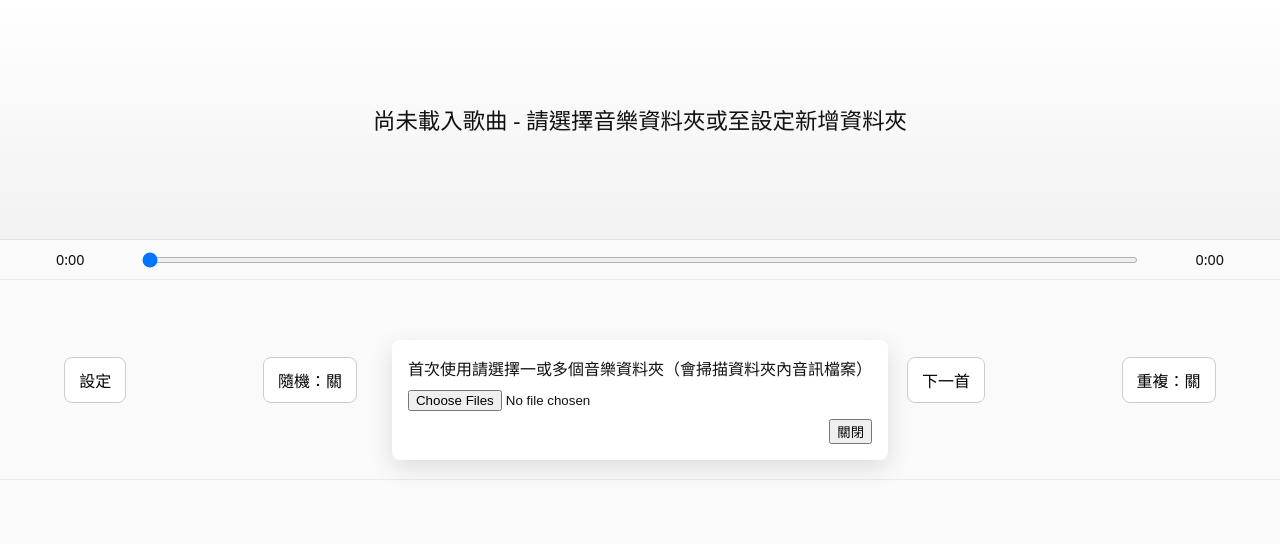
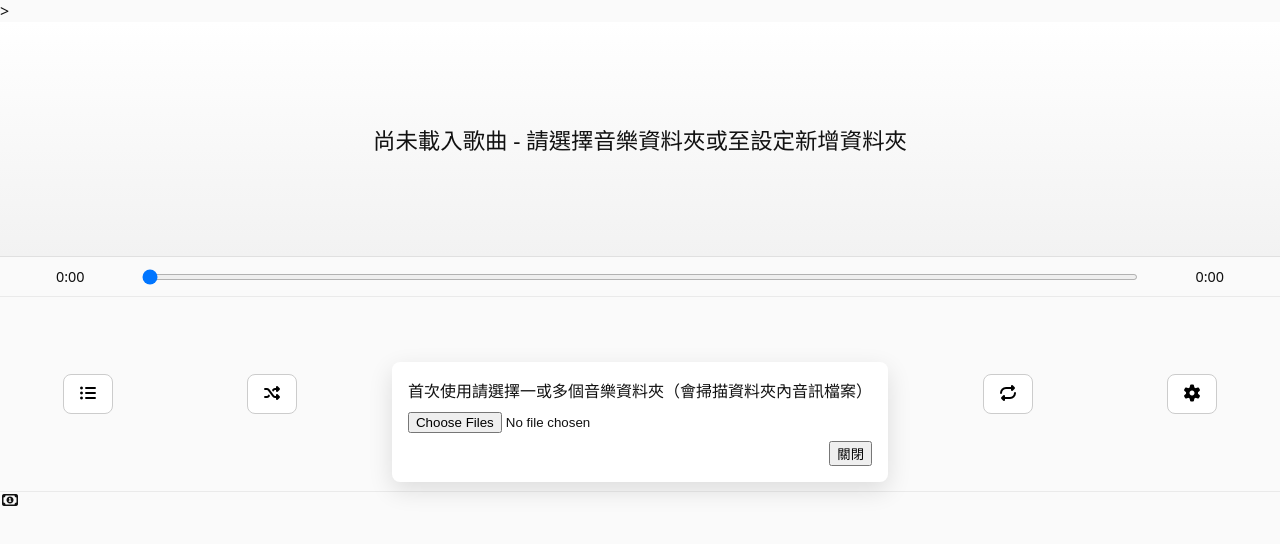
Before and after one commit to luckypig3400/MultiTracksMusicApp, a plain HTML site: page index.html in a window 1280 px wide. Drawn offline with Linux system fonts and the light colour scheme.

Commit message:
misc: 把按鈕文字改成fa-icon

```diff
--- a/app.js
+++ b/app.js
@@ -85,12 +85,12 @@ function setUpUIEvents() {
   document.getElementById('btn-prev').addEventListener('click', previousTrack);
   document.getElementById('btn-random').addEventListener('click', () => {
     isRandom = !isRandom;
-    document.getElementById('btn-random').innerText = isRandom ? "隨機：開" : "隨機：關";
+    document.getElementById('btn-random').innerHTML = isRandom ? '<i class="fa-solid fa-shuffle" style="color: gold;">' : '<i class="fa-solid fa-shuffle">';// on/off
   });
   document.getElementById('btn-repeat').addEventListener('click', () => {
     repeatMode = (repeatMode + 1) % 3;
-    const text = repeatMode === 0 ? "重複：關" : (repeatMode === 1 ? "重複：單曲" : "重複：清單");
-    document.getElementById('btn-repeat').innerText = text;
+    const text = repeatMode === 0 ? '<i class="fa-solid fa-repeat"></i>' : (repeatMode === 1 ? '<i class="fa-solid fa-repeat" style="color: gold;">&nbsp;1</i>' : '<i class="fa-solid fa-repeat" style="color: gold;">A</i>'); // 重複：關/單曲/清單
+    document.getElementById('btn-repeat').innerHTML = text;
   });
 
   const nameEl = document.getElementById('music-name');
@@ -414,13 +414,13 @@ function playPause() {
   const first = audioElements[0];
   if (first.paused) {
     audioElements.forEach(a => a.play().catch(e => console.warn("play error", e)));
-    document.getElementById('btn-play').innerText = "暫停";
+    document.getElementById('btn-play').innerHTML = '<i class="fa-solid fa-pause"></i>';
     // 使用者手動播放也要啟動同步檢查
     if (initialSyncTimeoutId) clearTimeout(initialSyncTimeoutId);
     initialSyncTimeoutId = setTimeout(() => { syncCheckAndFix(); syncIntervalId = setInterval(() => { if (!audioElements[0].paused) syncCheckAndFix(); }, 5000); }, 200);
   } else {
     audioElements.forEach(a => a.pause());
-    document.getElementById('btn-play').innerText = "播放";
+    document.getElementById('btn-play').innerHTML = '<i class="fa-solid fa-play"></i>';
     if (syncIntervalId) { clearInterval(syncIntervalId); syncIntervalId = null; }
     if (initialSyncTimeoutId) { clearTimeout(initialSyncTimeoutId); initialSyncTimeoutId = null; }
   }
--- a/index.html
+++ b/index.html
@@ -4,6 +4,7 @@
 <meta charset="utf-8" />
 <meta name="viewport" content="width=device-width,initial-scale=1" />
 <title>多音軌音樂播放器</title>
+<link rel="stylesheet" href="https://cdnjs.cloudflare.com/ajax/libs/font-awesome/7.0.1/css/all.min.css">>
 <style>
   :root { font-family: system-ui, -apple-system, "Segoe UI", Roboto, "Noto Sans"; }
   html,body { height:100%; margin:0; background:#fafafa; color:#111; }
@@ -109,13 +110,17 @@
     </div>
 
     <div id="controls">
-      <button id="btn-settings">設定</button>
-      <button id="btn-random">隨機：關</button>
-      <button id="btn-prev">上一首</button>
-      <button id="btn-play">播放</button>
-      <button id="btn-next">下一首</button>
-      <button id="btn-repeat">重複：關</button>
+      <button id="btn-playlist" title="播放清單"><i class="fa-solid fa-list-ul"></i></button>
+      <button id="btn-random" title="隨機"><i class="fa-solid fa-shuffle"></i></button>
+      <button id="btn-prev" title="上一首"><i class="fa-solid fa-backward-step"></i></button>
+      <button id="btn-play" title="播放"><i class="fa-solid fa-pause"></i></button>
+      <button id="btn-next" title="下一首"><i class="fa-solid fa-forward-step"></i></button>
+      <button id="btn-repeat" title="重複"><i class="fa-solid fa-repeat"></i></button>
+      <button id="btn-settings" title="設定"><i class="fa-solid fa-gear"></i></button>
     </div>
+
+
+<i class="fa-regular fa-money-bill-1"></i><!-- 用來當作repeat one-->
 
     <div id="volume-controls">
       <!-- 動態產生音軌控制 -->
```
